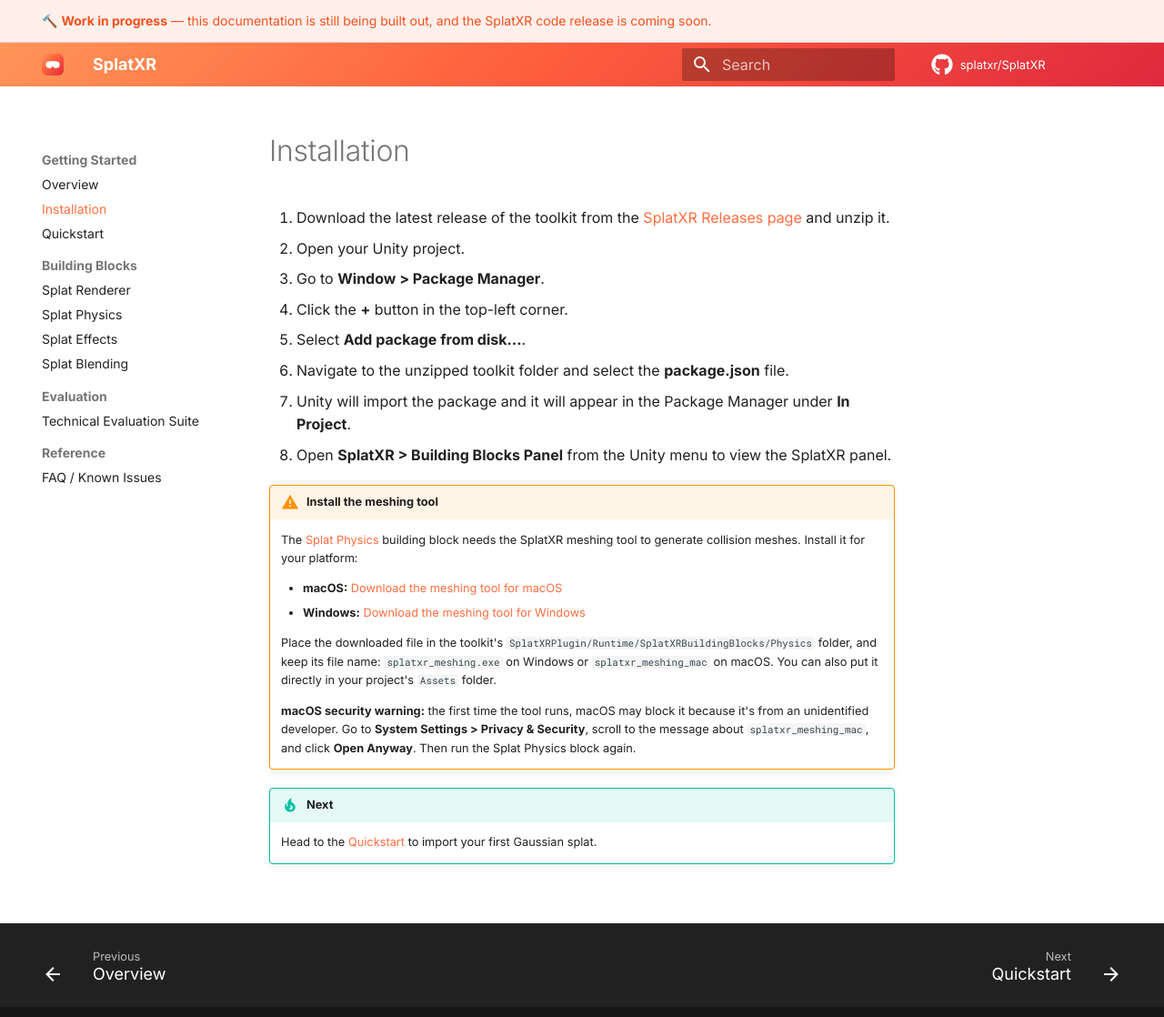
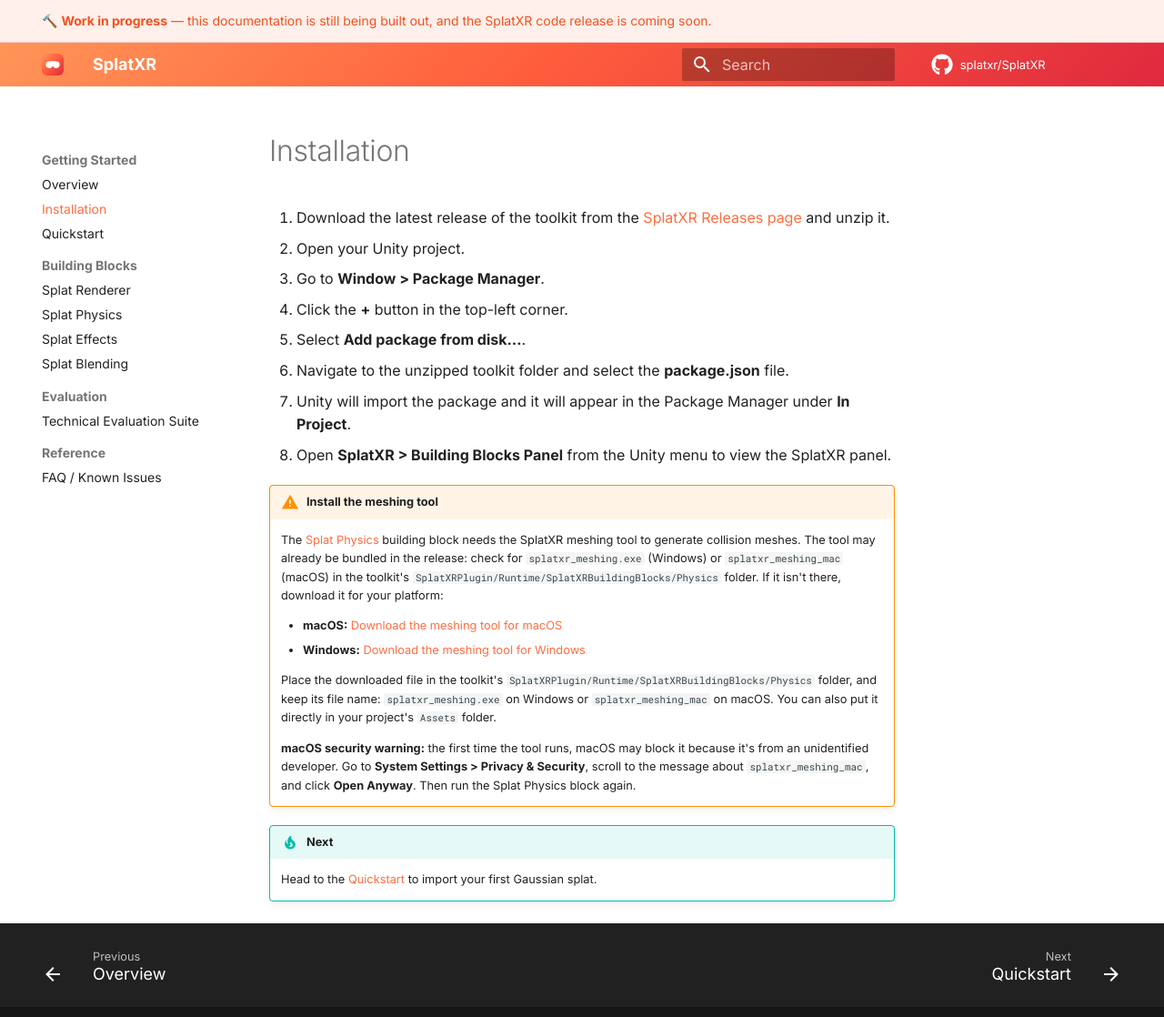
Before and after one commit to splatxr/splatxr.github.io, an MkDocs documentation site: the page built from docs_src/installation.md, in a window 1280 px wide and 1131 px high. Shown: the top 1118 px of the window at 91% size. Built offline with MkDocs 1.6.1 and Material for MkDocs 9.7.7, drawn with Linux system fonts in a browser that asks for light colours; comment, search, counter and statistics services are not loaded.

Commit message:
updating documentation

```diff
--- a/docs/building-blocks/physics.html
+++ b/docs/building-blocks/physics.html
@@ -895,7 +895,7 @@
 <p><img alt="Splat Physics Block" src="../images/physics_block_editor.png" /></p>
 <div class="admonition warning">
 <p class="admonition-title">Requires the meshing tool</p>
-<p>This building block needs the SplatXR meshing tool. See <a href="../installation.html#meshing-tool">Installation</a> for the macOS and Windows downloads.</p>
+<p>This building block needs the SplatXR meshing tool. It may be bundled in the release; if not, see <a href="../installation.html#meshing-tool">Installation</a> for the macOS and Windows downloads.</p>
 </div>
 <h2 id="purpose">Purpose<a class="headerlink" href="#purpose" title="Permanent link">&para;</a></h2>
 <p>Apply this building block to an existing splat renderer object when you need collision detection, physics collisions, or shadow casting.</p>
--- a/docs/installation.html
+++ b/docs/installation.html
@@ -789,7 +789,7 @@
 <p><a id="meshing-tool"></a></p>
 <div class="admonition warning">
 <p class="admonition-title">Install the meshing tool</p>
-<p>The <a href="building-blocks/physics.html">Splat Physics</a> building block needs the SplatXR meshing tool to generate collision meshes. Install it for your platform:</p>
+<p>The <a href="building-blocks/physics.html">Splat Physics</a> building block needs the SplatXR meshing tool to generate collision meshes. The tool may already be bundled in the release: check for <code>splatxr_meshing.exe</code> (Windows) or <code>splatxr_meshing_mac</code> (macOS) in the toolkit's <code>SplatXRPlugin/Runtime/SplatXRBuildingBlocks/Physics</code> folder. If it isn't there, download it for your platform:</p>
 <ul>
 <li><strong>macOS:</strong> <a href="https://drive.google.com/file/d/1HcbgEvabz1hrLTOPidq_c2t-kNgfDNCt/view?usp=drive_link">Download the meshing tool for macOS</a></li>
 <li><strong>Windows:</strong> <a href="https://drive.google.com/file/d/1o79mp9qj--IrdOHeU5jvdInDghc1MwYs/view?usp=drive_link">Download the meshing tool for Windows</a></li>
--- a/docs_src/installation.md
+++ b/docs_src/installation.md
@@ -12,7 +12,7 @@
 <a id="meshing-tool"></a>
 
 !!! warning "Install the meshing tool"
-    The [Splat Physics](building-blocks/physics.md) building block needs the SplatXR meshing tool to generate collision meshes. Install it for your platform:
+    The [Splat Physics](building-blocks/physics.md) building block needs the SplatXR meshing tool to generate collision meshes. The tool may already be bundled in the release: check for `splatxr_meshing.exe` (Windows) or `splatxr_meshing_mac` (macOS) in the toolkit's `SplatXRPlugin/Runtime/SplatXRBuildingBlocks/Physics` folder. If it isn't there, download it for your platform:
 
     - **macOS:** [Download the meshing tool for macOS](https://drive.google.com/file/d/1HcbgEvabz1hrLTOPidq_c2t-kNgfDNCt/view?usp=drive_link)
     - **Windows:** [Download the meshing tool for Windows](https://drive.google.com/file/d/1o79mp9qj--IrdOHeU5jvdInDghc1MwYs/view?usp=drive_link)
```
Also changed, not shown: docs/search/search_index.json (+1 -1 lines), docs_src/building-blocks/physics.md (+1 -1 lines), static/images/splatxr_vr_icon_cornered.svg (added).
